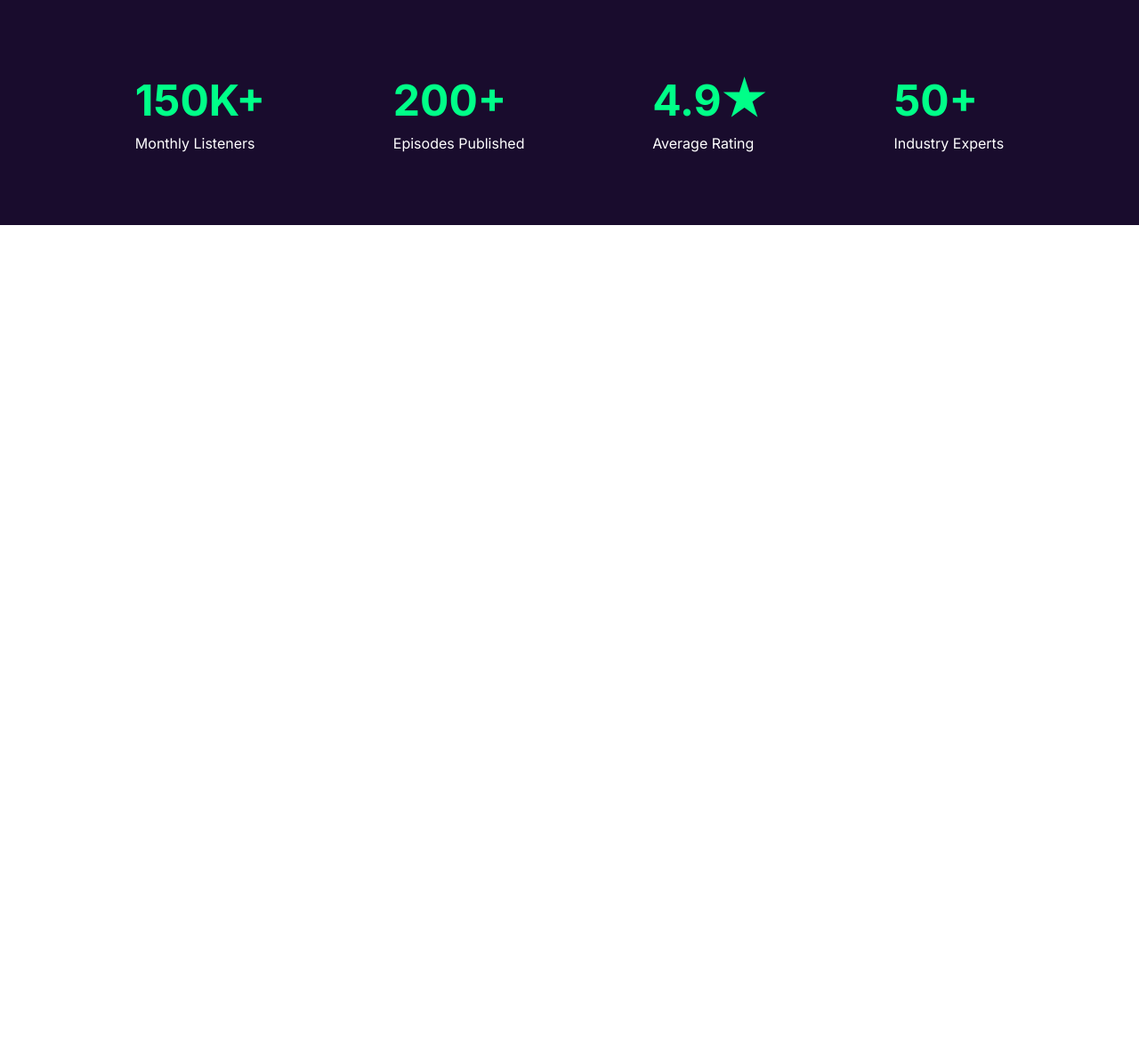
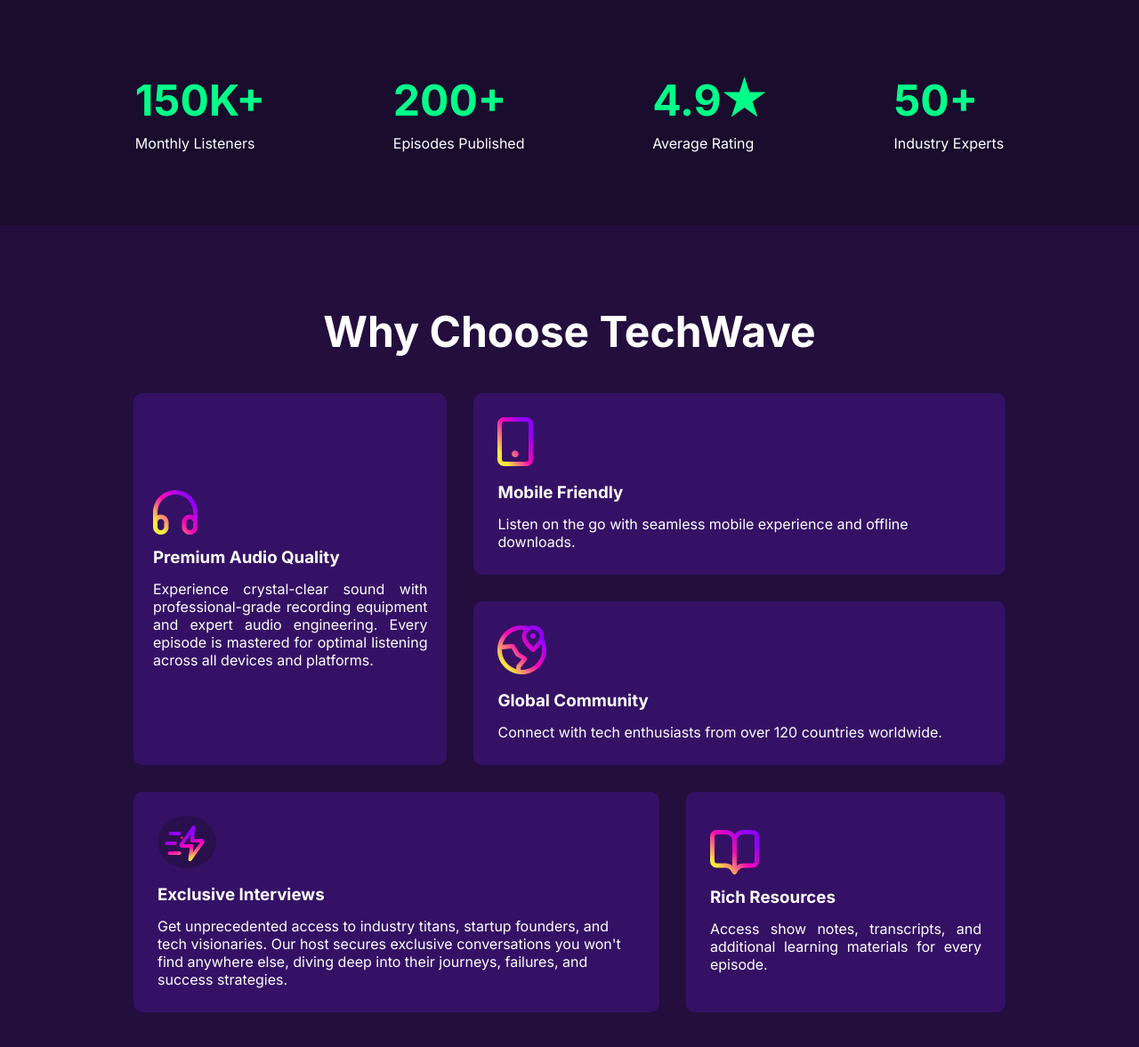
Before and after one commit to Siam-moni/assignment-2, a plain HTML site: page index.html in a window 1280 px wide. Shown: the part 996-2173 px from the top of the page at 89% size. Before the commit the page ends 1249 px from the top, so only its background shows below. Drawn offline with Linux system fonts and the light colour scheme.

Commit message:
TechWave-card done and Episodes section start

```diff
--- a/index.html
+++ b/index.html
@@ -101,7 +101,55 @@
           </div>
         </div>
       </section>
-      <section id="Choose TechWave"></section>
+      <section id="Choose-TechWave">
+        <div class="choose-techwave-head">
+          <h3>Why Choose TechWave</h3>
+        </div>
+        <div class="choose-techwave-main-container">
+          <div class="Choose-TechWave-card1 cmn">
+            <img src="./assets/headphone.png" alt="" />
+            <h3>Premium Audio Quality</h3>
+            <p>
+              Experience crystal-clear sound with professional-grade recording
+              equipment and expert audio engineering. Every episode is mastered
+              for optimal listening across all devices and platforms.
+            </p>
+          </div>
+          <div class="Choose-TechWave-card2 cmn">
+            <img src="./assets/device.png" alt="" />
+            <h3>Mobile Friendly</h3>
+            <p>
+              Listen on the go with seamless mobile experience and offline
+              downloads.
+            </p>
+          </div>
+          <div class="Choose-TechWave-card3 cmn">
+            <img src="./assets/location.png" alt="" />
+            <h3>Global Community</h3>
+            <p>
+              Connect with tech enthusiasts from over 120 countries worldwide.
+            </p>
+          </div>
+          <div class="Choose-TechWave-card4 cmn">
+            <img src="./assets/thunder.png" alt="" />
+            <h3>Exclusive Interviews</h3>
+            <p>
+              Get unprecedented access to industry titans, startup founders, and
+              tech visionaries. Our host secures exclusive conversations you
+              won't find anywhere else, diving deep into their journeys,
+              failures, and success strategies.
+            </p>
+          </div>
+          <div class="Choose-TechWave-card5 cmn">
+            <img src="./assets/resource.png" alt="" />
+            <h3>Rich Resources</h3>
+            <p>
+              Access show notes, transcripts, and additional learning materials
+              for every episode.
+            </p>
+          </div>
+        </div>
+      </section>
     </main>
   </body>
 </html>
--- a/style.css
+++ b/style.css
@@ -163,3 +163,76 @@ color: #ffffff;
 .rating p{
 color: #ffffff;
 }
+/* Choose-TechWave section */
+
+#Choose-TechWave{
+  background-color: #230E3D;
+  display: flex;
+  justify-content: center;
+  align-items: center;
+  flex-direction: column;
+  padding: 90px 150px;
+}
+.choose-techwave-head{
+  margin-bottom: 40px;
+}
+.choose-techwave-head h3{
+font-size: 3rem;
+color: #ffffff;
+}
+.cmn>*{
+  padding: 7px;
+  color: #ffffff;
+}
+.cmn{
+  border-radius: 10px;
+}
+.Choose-TechWave-card1{
+  display: flex;
+  justify-content: center;
+  align-items: flex-start;
+  flex-direction: column;
+  text-align: justify;
+  background-color: #351165;
+  padding: 15px;
+  grid-area: Choose-TechWave-card1;
+}
+.Choose-TechWave-card2{
+  background-color: #351165;
+   padding: 20px;
+ grid-area: Choose-TechWave-card2;
+}
+.Choose-TechWave-card3{
+  background-color: #351165;
+   padding: 20px;
+ grid-area: Choose-TechWave-card3;
+}
+.Choose-TechWave-card4{
+  background-color: #351165;
+   padding: 20px;
+ grid-area: Choose-TechWave-card4;
+}
+.Choose-TechWave-card4 img{
+  width: 12%;
+  border-radius: 50%;
+  /* ai card ar icon paini jonne ss niya use koresi */
+}
+.Choose-TechWave-card5{
+  display: flex;
+  justify-content: center;
+  align-items: flex-start;
+  flex-direction: column;
+  text-align: justify;
+  background-color: #351165;
+  padding: 20px;
+ grid-area: Choose-TechWave-card5;
+}
+.choose-techwave-main-container{
+  display: grid;
+  gap: 30px;
+  grid-template-areas:
+  "Choose-TechWave-card1 Choose-TechWave-card2 Choose-TechWave-card2"
+  "Choose-TechWave-card1 Choose-TechWave-card3 Choose-TechWave-card3"
+  "Choose-TechWave-card4 Choose-TechWave-card4 Choose-TechWave-card5";
+  max-width: 1200px;
+}
```
Also changed, not shown: assets/thunder.png (added).
